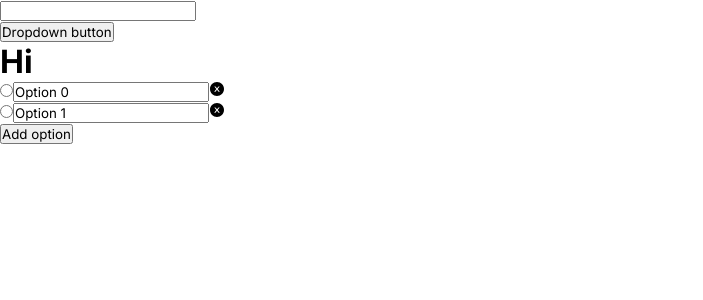
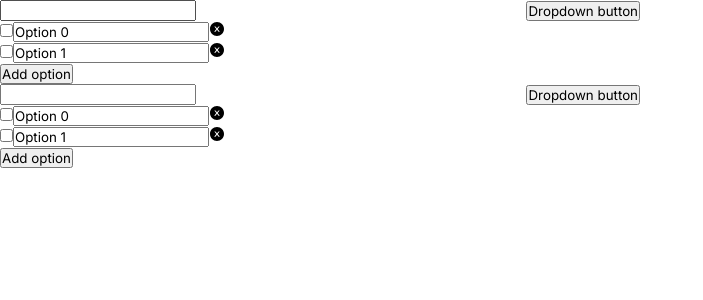
Before and after one commit to aibarrola/SubtleAsianNetwork, a React (Create React App) app: page /form in a window 1280 px wide. Shown: the top 300 px of the page, without its empty margins (0-703 px from the left). Built offline with nearby package versions, Linux system fonts and the light colour scheme.

Commit message:
Add question types

```diff
--- a/src/components/pages/formPage/Checkboxes.css
+++ /dev/null
@@ -1,5 +0,0 @@
-
-.flex-column{
-    display: flex;
-    flex-direction: column;
-}
--- a/src/components/pages/formPage/Checkboxes.jsx
+++ /dev/null
@@ -1,25 +0,0 @@
-import React, {useState} from 'react';
-import Dropdown from 'react-bootstrap/Dropdown';
-import DropdownButton from 'react-bootstrap/DropdownButton';
-import './Checkboxes.css';
-
-export default function Checkboxes(){
-    const [question, setQuestion] = useState('');
-
-    const updateQuestion = (e) => {
-        setQuestion(e.target.value)
-    }
-    return(
-        <div>
-            <input type='text' />
-            <DropdownButton className="dropdown-basic-button" title="Dropdown button">
-                <div className="flex-column">
-                    <Dropdown.Item href="#/action-1">Action</Dropdown.Item>
-                    <Dropdown.Item href="#/action-2">Another action</Dropdown.Item>
-                    <Dropdown.Item href="#/action-3">Something else</Dropdown.Item>
-                </div>
-            </DropdownButton>
-
-        </div>
-    )
-}
--- a/src/components/pages/formPage/formPage.jsx
+++ b/src/components/pages/formPage/formPage.jsx
@@ -1,11 +1,11 @@
 import React from 'react';
-import Checkboxes from './Checkboxes';
-import MultipleChoice from './multipleChoice/multipleChoice';
+
+import Question from "./question/Question";
 export default function formPage(){
     return(
         <div>
-            <Checkboxes />
-            <MultipleChoice />
+            <Question />
+            <Question />
         </div>
     )
 }
--- a/src/components/pages/formPage/multipleChoice/multipleChoice.jsx
+++ b/src/components/pages/formPage/multipleChoice/multipleChoice.jsx
@@ -2,7 +2,7 @@ import React, {useState} from 'react';
 import {AiFillCloseCircle} from 'react-icons/ai'
 import './multipleChoice.css';
 
-export default function MultipleChoice(){
+export default function MultipleChoice(props){
     const [questions, setQuestions] = useState(['Option 0','Option 1'])
     // index to keep track of which questions user is clicking
     const [index, setIndex] = useState(0)
@@ -27,7 +27,6 @@ export default function MultipleChoice(){
     }
     return(
         <div>
-            <h1>Hi</h1>
             <div className="column-flex-container">
             {
 
@@ -38,8 +37,8 @@ export default function MultipleChoice(){
                     >
                         <input
                             name = 'answerGroup'
-                            type ="radio"
-                            value={question}
+                            type = {props.type}
+                            value= {question}
                         />
                         <input
                             value = {question.charAt(0).toUpperCase() + question.slice(1)}
--- /dev/null
+++ b/src/components/pages/formPage/question/Question.css
@@ -0,0 +1,12 @@
+.row-flex-container{
+    display: flex;
+    flex-direction: row;
+    justify-content: space-between;
+    width: 50%;
+}
+
+.column-flex-container{
+    display: flex;
+    flex-direction: column;
+
+}
--- /dev/null
+++ b/src/components/pages/formPage/question/Question.jsx
@@ -0,0 +1,38 @@
+import React, {useState} from 'react';
+import MultipleChoice from '../multipleChoice/multipleChoice';
+import './Question.css'
+import DropdownButton from 'react-bootstrap/DropdownButton'
+import Dropdown from 'react-bootstrap/Dropdown'
+
+export default function Question(){
+    const [questionType, setQuestionType] = useState('checkbox');
+    const [questionTypes, setQuestionTypes] = useState(['Linear Scale', 'Short Answer', 'Checkboxes', 'Multiple Choice'])
+
+    function changeQuestionType(type){
+        setQuestionType(type)
+    }
+    return(
+        <div>
+            <div className="row-flex-container">
+                <input type = "text"/>
+                <DropdownButton id="dropdown-basic-button" title="Dropdown button">
+                    <div className="column-flex-container">
+                    <Dropdown.Item value = "checkbox" onClick = {() => {changeQuestionType('checkbox')}}>Checkboxes</Dropdown.Item>
+                    <Dropdown.Item value = "radio" onClick = {() => {changeQuestionType('radio')}}>RadioGroup</Dropdown.Item>
+                    <Dropdown.Item onClick = {() => {changeQuestionType('shortAnswer')}}>Short answer</Dropdown.Item>
+                    <Dropdown.Item onClick = {() => {changeQuestionType('linearScale')}}>Linear Scale</Dropdown.Item>
+                    </div>
+                </DropdownButton>
+            </div>
+            {
+                (questionType==='checkbox' || questionType==='radio') && <MultipleChoice type={questionType}/>
+            }
+            {
+                (questionType === 'shortAnswer') && <input type="text" placeholder="Short answer"/>
+            }
+            {
+                (questionType === 'linearScale') && <h3>Implementing linear scale</h3>
+            }
+        </div>
+    )
+}
```
